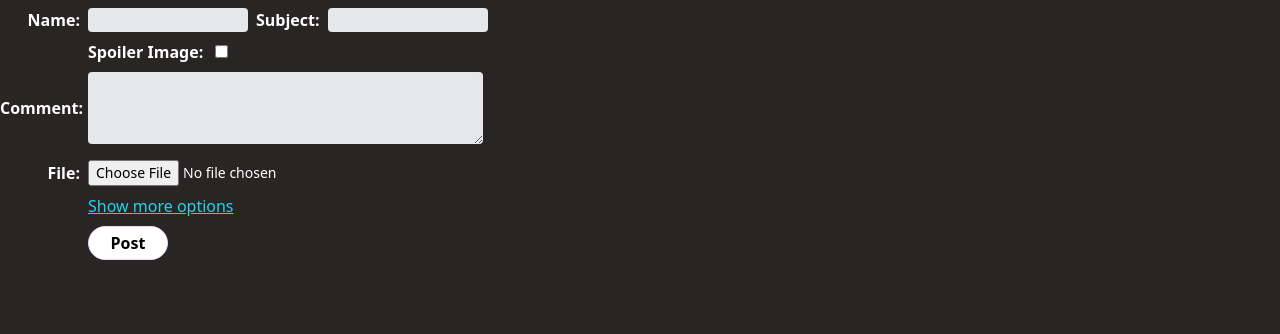
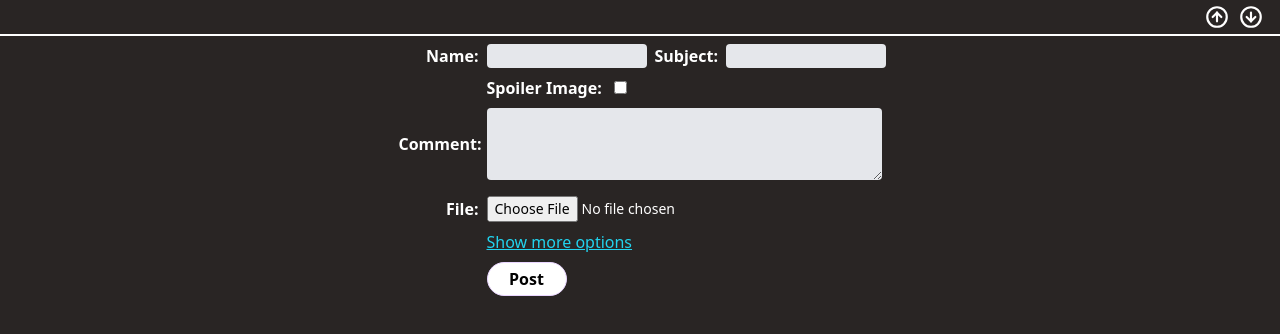
Before and after one commit to SimonettiT/Tailwind-reddit-anon, a plain HTML site: page form.html in a window 1280 px wide. Drawn offline with nearby package versions, Linux system fonts and the light colour scheme.

Commit message:
form centered and added go-up/footer links

```diff
--- a/form.html
+++ b/form.html
@@ -9,7 +9,17 @@
 
 </head>
 <body class="bg-stone-800">
-    <form action="" method="get" class="flex flex-col items-start">
+    <div class="w-full border-b-2 border-white">
+        <div class="flex flex-row items-center h-full justify-end mr-4 space-x-2 h-12">
+            <a href="#">
+                <svg class="icon go-up my-1 ease-in-out duration-200 hover:fill-white hover:stroke-black hover:mt-0 hover:mb-2 hover:ring-2 hover:ring-white hover:rounded-full" xmlns="http://www.w3.org/2000/svg" width="26" height="26" viewBox="0 0 24 24" stroke-width="2" stroke="#ffffff" fill="none" stroke-linecap="round" stroke-linejoin="round"><path stroke="none" d="M0 0h24v24H0z" fill="none"/><circle cx="12" cy="12" r="9" /><line x1="12" y1="8" x2="8" y2="12" /><line x1="12" y1="8" x2="12" y2="16" /><line x1="16" y1="12" x2="12" y2="8" /></svg>
+            </a>
+            <a href="#footer">
+                <svg class="icon go-down my-1 ease-in-out duration-200 hover:fill-white hover:stroke-black hover:mt-2 hover:mb-0 hover:ring-2 hover:ring-white hover:rounded-full" xmlns="http://www.w3.org/2000/svg" width="26" height="26" viewBox="0 0 24 24" stroke-width="2" stroke="#ffffff" fill="none" stroke-linecap="round" stroke-linejoin="round"><path stroke="none" d="M0 0h24v24H0z" fill="none"/><circle cx="12" cy="12" r="9" /><line x1="8" y1="12" x2="12" y2="16" /><line x1="12" y1="8" x2="12" y2="16" /><line x1="16" y1="12" x2="12" y2="16" /></svg>
+            </a>
+        </div>
+    </div>
+    <form action="" method="get" class="flex flex-col items-start w-[483px] m-auto">
         <div class="flex flex-col sm:flex-row ">
             <div class="my-2 flex flex-row no-wrap items-center">
                 <label class="w-20 mr-2 inline-block text-right text-white font-semibold" for="name">Name:</label>
```
